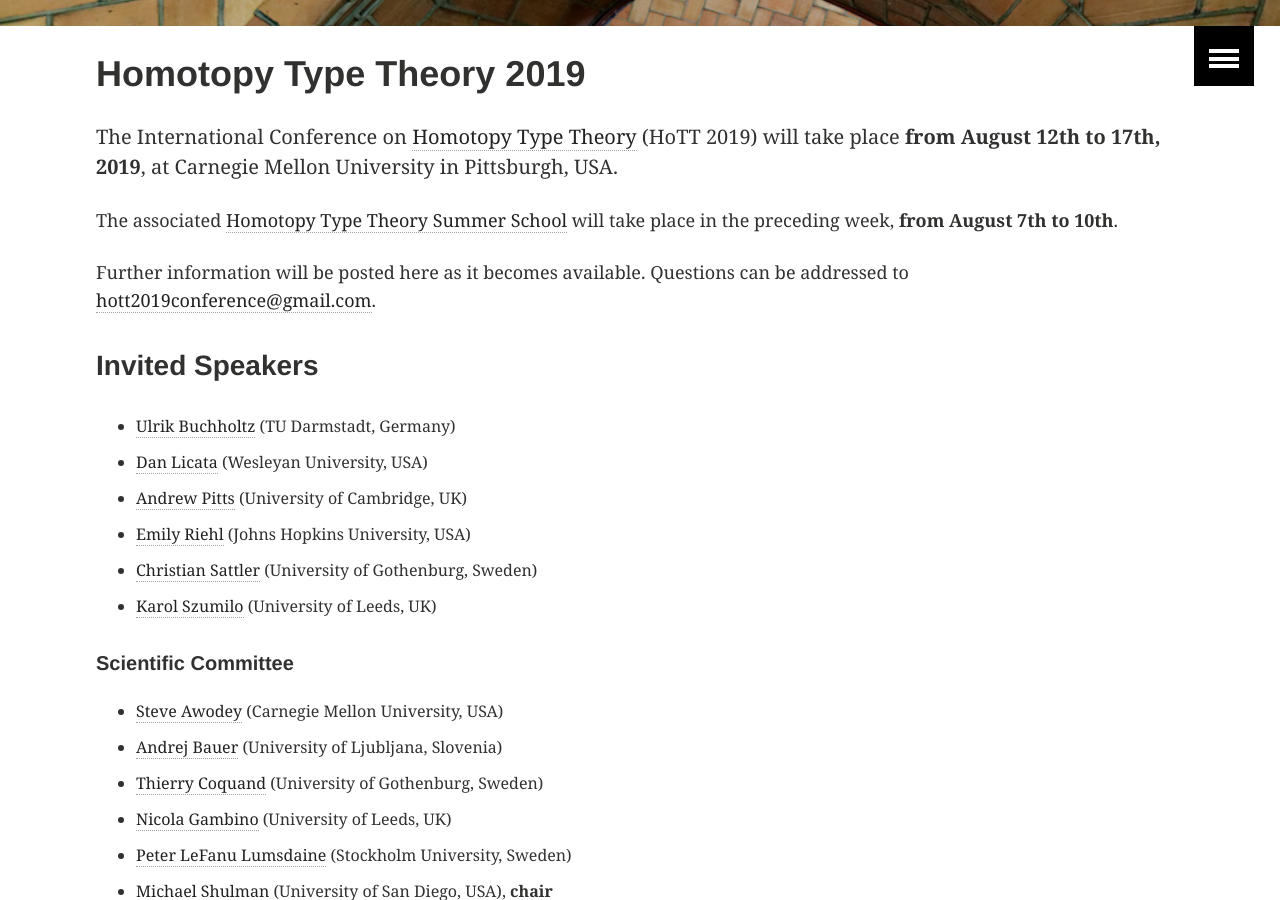
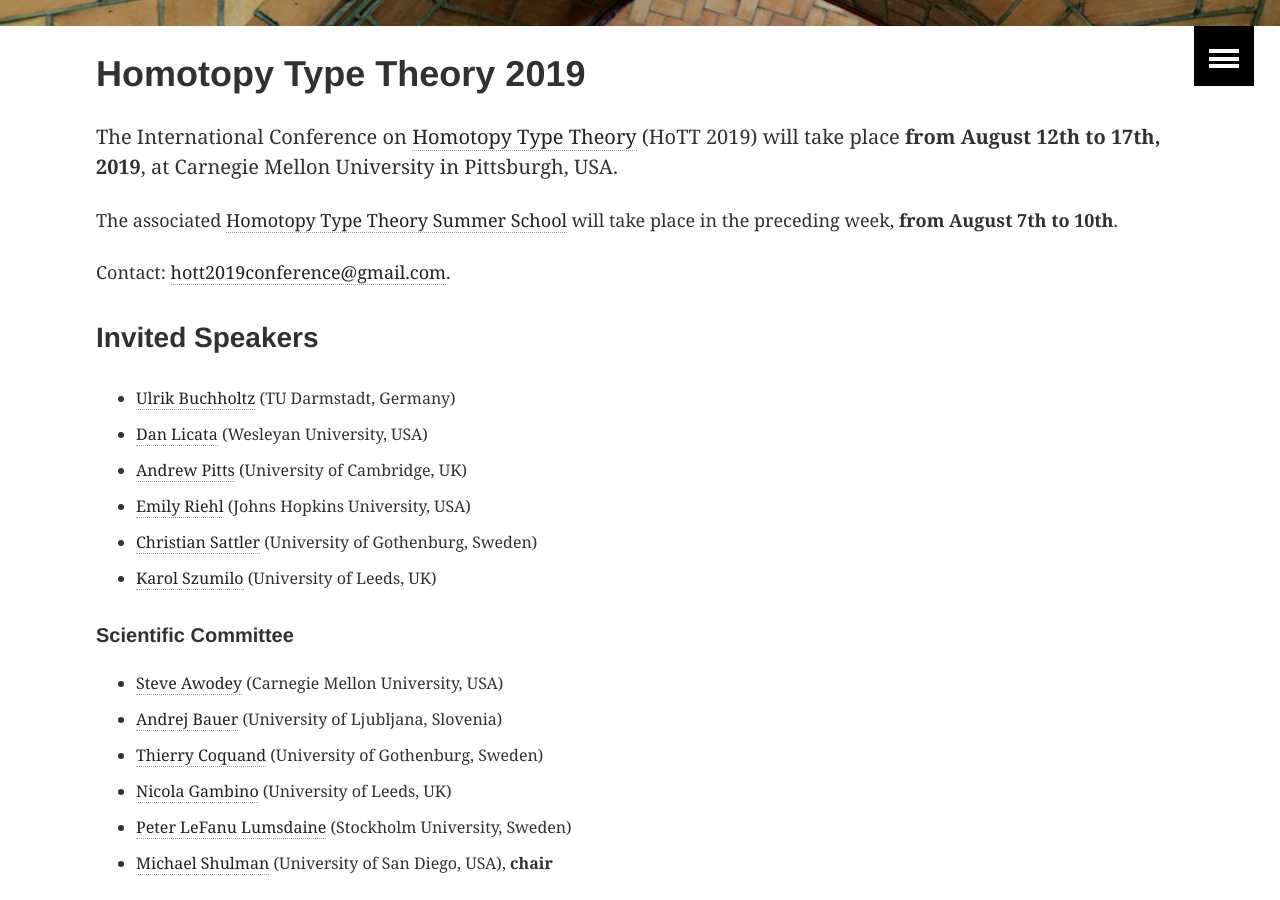
Before and after one commit to HoTT/HoTT-2019, a Jekyll site: the page built from index.md, in a window 1280 px wide and 900 px high, scrolled down 406 px. Built offline with Jekyll 4.4.1, drawn with Linux system fonts in a browser that asks for light colours.

Commit message:
remove "further info will be posted"

```diff
--- a/index.md
+++ b/index.md
@@ -11,8 +11,7 @@
 The associated [Homotopy Type Theory Summer
 School](https://hott.github.io/HoTT-2019/summer-school/) will take place in the preceding week, **from August 7th to 10th**.
 
-Further information will be posted here as it becomes available.
-Questions can be addressed to [hott2019conference@gmail.com](mailto:hott2019conference@gmail.com).
+Contact: [hott2019conference@gmail.com](mailto:hott2019conference@gmail.com).
 
 ### Invited Speakers
 
```
